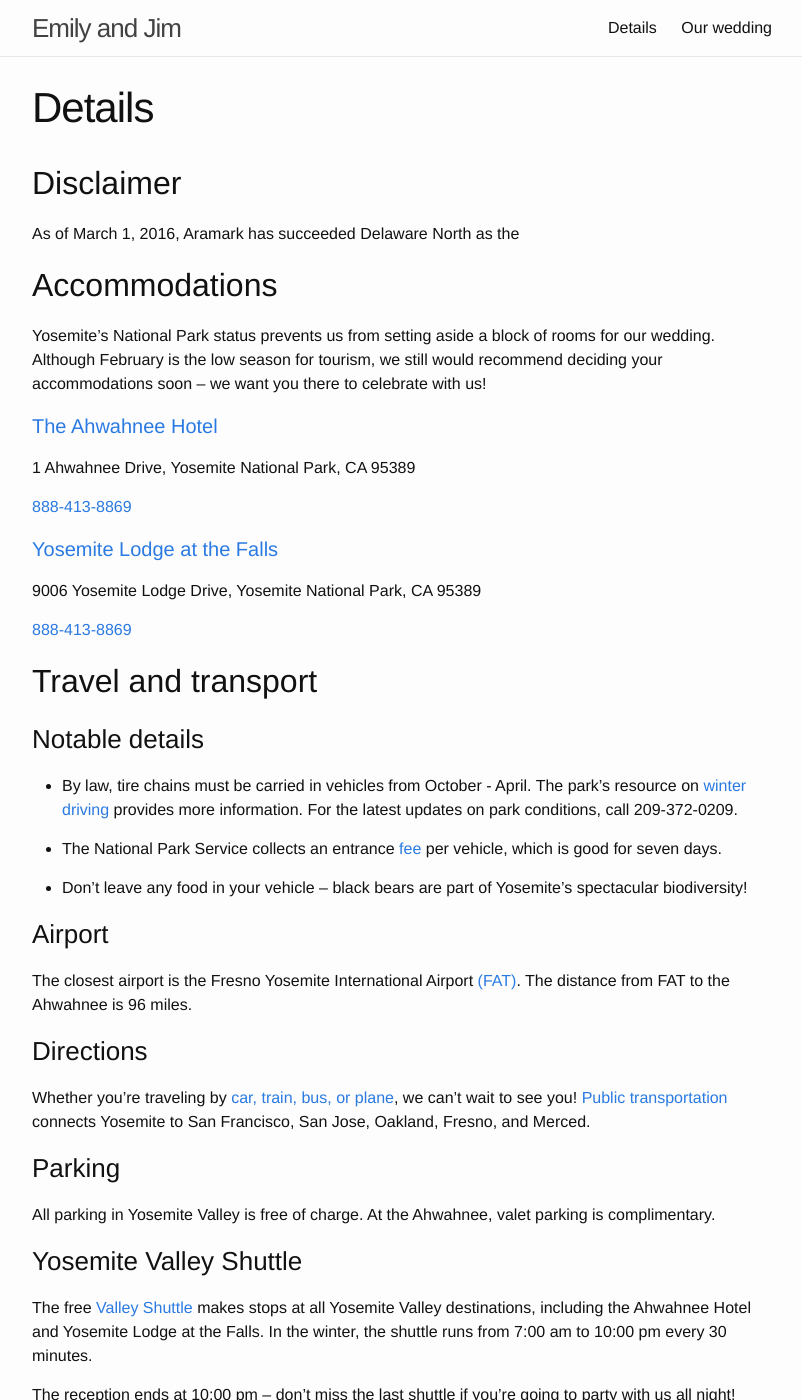
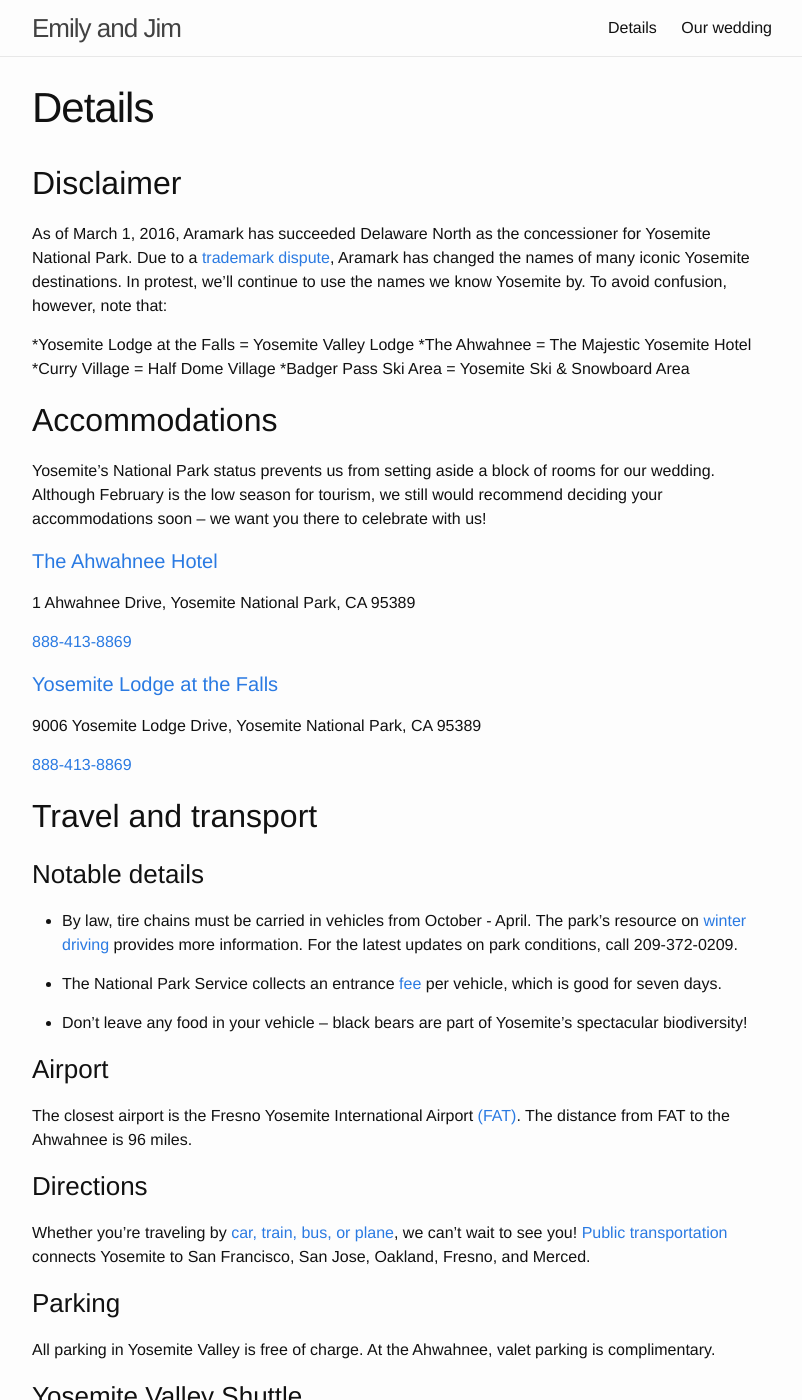
Before and after one commit to j-e-yosemite/j-e-yosemite.github.io, a Jekyll site: the page built from details.md, in a window 1280 px wide and 1400 px high. Shown: the whole window, without its empty margins (238-1040 px from the left). Built offline with Jekyll 4.4.1, drawn with Linux system fonts in a browser that asks for light colours; some of the changed text lies outside the part shown.

Commit message:
Updated disclaimer

```diff
--- a/details.md
+++ b/details.md
@@ -6,7 +6,12 @@
 
 ## Disclaimer
 
-As of March 1, 2016, Aramark has succeeded Delaware North as the
+As of March 1, 2016, Aramark has succeeded Delaware North as the concessioner for Yosemite National Park. Due to a [trademark dispute](http://www.nps.gov/yose/learn/news/yosemite-national-park-to-change-historic-property-names.htm), Aramark has changed the names of many iconic Yosemite destinations. In protest, we'll continue to use the names we know Yosemite by. To avoid confusion, however, note that:
+
+*Yosemite Lodge at the Falls = Yosemite Valley Lodge
+*The Ahwahnee = The Majestic Yosemite Hotel
+*Curry Village = Half Dome Village
+*Badger Pass Ski Area = Yosemite Ski & Snowboard Area
 
 ## Accommodations
 
@@ -60,7 +65,7 @@
 
 ## Things to do
 
-"Nature chose for a tool, not the earthquake or lightning to rend and split asunder, not the stormy torrent or eroding rain, but the tender snow-flowers noiselessly falling through unnumbered centuries." -- John Muir, on Yosemite's glacial provenance
+####"Nature chose for a tool, not the earthquake or lightning to rend and split asunder, not the stormy torrent or eroding rain, but the tender snow-flowers noiselessly falling through unnumbered centuries." -- John Muir, on Yosemite's glacial provenance
 
 [Winter](http://www.nps.gov/yose/planyourvisit/winter.htm) is our favorite time of year to visit Yosemite, when the crowds give way to Muir's snow-flowers carpeting the Valley. Yosemite's [website](http://www.travelyosemite.com/) is an excellent resource for planning your visit -- a few highlights below!
 
```
